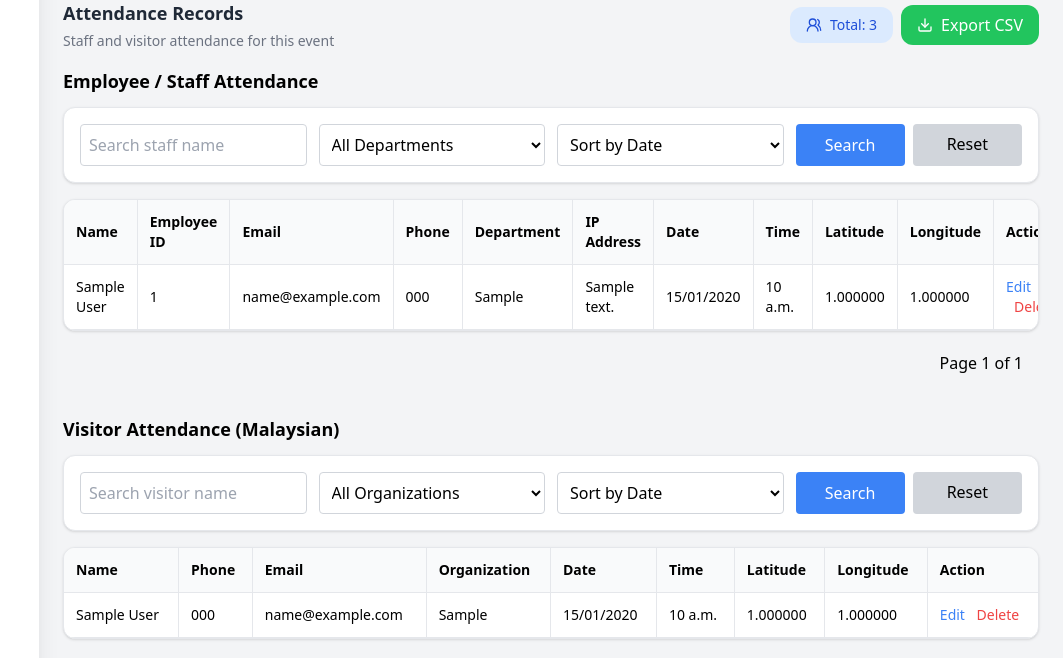
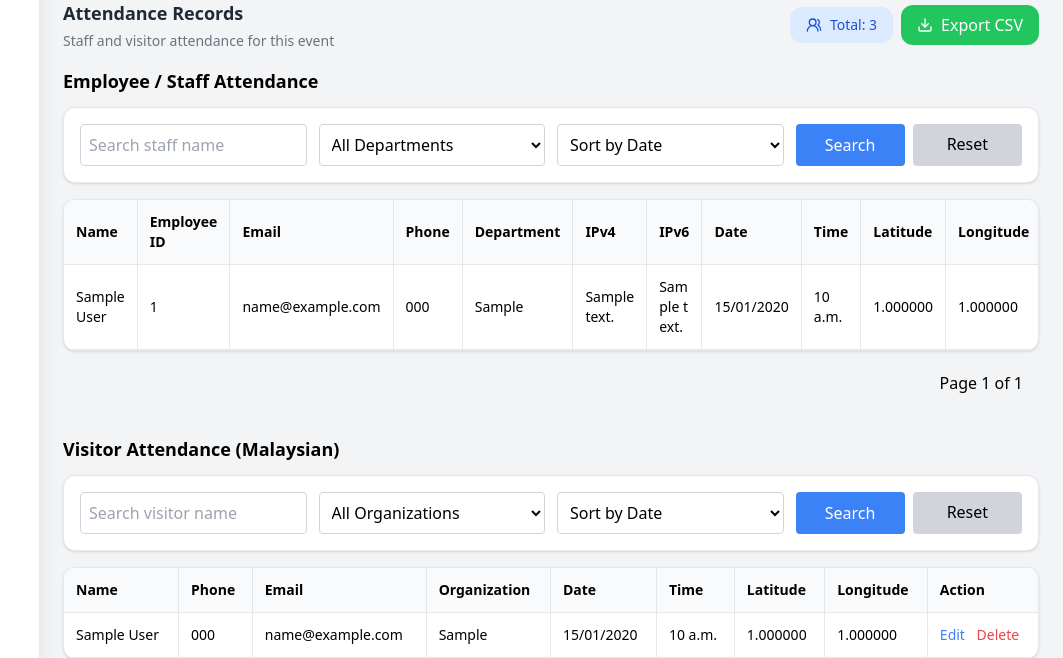
Before and after one commit to Amirul-url/dbku-attendance-management-system, a Django app: page /events/1/ in a window 1280 px wide. Shown: the part 638-1296 px from the top of the page, without its empty margins (217-1280 px from the left). Run offline with Django 5.2, Linux system fonts and the light colour scheme; a user stored in the database is signed in; tables that the repository leaves empty hold one stand-in row (values such as "Sample post"); data that the repository does not hold is empty; some libraries are stand-ins or nearby versions.

Commit message:
add ipv4

```diff
--- a/employees/models.py
+++ b/employees/models.py
@@ -56,7 +56,9 @@ class Attendance(models.Model):
     phone_number = models.CharField(max_length=20)
     email = models.EmailField()
     department = models.CharField(max_length=100)
-    ip_address = models.GenericIPAddressField(null=True, blank=True)
+
+    ipv4_address = models.GenericIPAddressField(null=True, blank=True, protocol='IPv4')
+    ipv6_address = models.GenericIPAddressField(null=True, blank=True, protocol='IPv6')
 
     date = models.DateField(auto_now_add=True)
     time = models.TimeField(auto_now_add=True)
@@ -69,8 +71,6 @@ class Attendance(models.Model):
 
     def __str__(self):
         return f"{self.full_name} - {self.event}"
-
-
 class Visitor(models.Model):
     full_name = models.CharField(max_length=150)
     phone_number = models.CharField(max_length=20)
--- a/employees/views.py
+++ b/employees/views.py
@@ -6,6 +6,7 @@ import os
 import re
 import threading
 import uuid
+import ipaddress
 from io import BytesIO
 
 os.environ["PADDLE_PDX_DISABLE_MODEL_SOURCE_CHECK"] = "True"
@@ -919,14 +920,56 @@ def calculate_distance_meters(lat1, lon1, lat2, lon2):
 
     return r * c
 
-def get_client_ip(request):
+def normalize_ip_value(raw_ip):
+    if not raw_ip:
+        return None
+
+    raw_ip = raw_ip.strip()
+
+    # contoh: [2001:db8::1]:443
+    if raw_ip.startswith('[') and ']' in raw_ip:
+        raw_ip = raw_ip[1:raw_ip.index(']')]
+
+    # contoh: 192.168.0.10:8000
+    elif raw_ip.count(':') == 1 and '.' in raw_ip.split(':')[0]:
+        raw_ip = raw_ip.split(':')[0]
+
+    # buang scope id kalau ada, contoh fe80::1%eth0
+    raw_ip = raw_ip.split('%')[0]
+
+    try:
+        return str(ipaddress.ip_address(raw_ip))
+    except ValueError:
+        return None
+
+
+def get_client_ips(request):
     x_forwarded_for = request.META.get('HTTP_X_FORWARDED_FOR')
 
+    candidates = []
     if x_forwarded_for:
-        # ambil IP pertama sebab itu usually client asal
-        return x_forwarded_for.split(',')[0].strip()
-
-    return request.META.get('REMOTE_ADDR')
+        candidates = [ip.strip() for ip in x_forwarded_for.split(',') if ip.strip()]
+    else:
+        remote_addr = request.META.get('REMOTE_ADDR')
+        if remote_addr:
+            candidates = [remote_addr]
+
+    ipv4_address = None
+    ipv6_address = None
+
+    for raw_ip in candidates:
+        clean_ip = normalize_ip_value(raw_ip)
+        if not clean_ip:
+            continue
+
+        parsed_ip = ipaddress.ip_address(clean_ip)
+
+        if parsed_ip.version == 4 and not ipv4_address:
+            ipv4_address = clean_ip
+        elif parsed_ip.version == 6 and not ipv6_address:
+            ipv6_address = clean_ip
+
+    return ipv4_address, ipv6_address
 
 def visitor_attendance_page(request, event_id):
     event = get_object_or_404(Event, id=event_id)
@@ -1026,7 +1069,23 @@ def submit_staff_attendance(request, event_id):
         department = (data.get('department') or '').strip()
         latitude = data.get('latitude')
         longitude = data.get('longitude')
-        client_ip = get_client_ip(request)
+        ipv4_address, ipv6_address = get_client_ips(request)
+        submitted_ipv4 = (data.get('ipv4_address') or '').strip()
+
+        # fallback: guna IPv4 dari browser kalau header tak ada
+        if not ipv4_address and submitted_ipv4:
+            try:
+                parsed = ipaddress.ip_address(submitted_ipv4)
+                if parsed.version == 4:
+                    ipv4_address = str(parsed)
+            except ValueError:
+                pass
+
+        print("=== STAFF ATTENDANCE IP DEBUG ===")
+        print("HTTP_X_FORWARDED_FOR:", request.META.get('HTTP_X_FORWARDED_FOR'))
+        print("REMOTE_ADDR:", request.META.get('REMOTE_ADDR'))
+        print("IPv4 detected:", ipv4_address)
+        print("IPv6 detected:", ipv6_address)
 
         if not all([full_name, employee_id, phone, email, department]):
             return JsonResponse({'error': 'All fields are required'}, status=400)
@@ -1074,7 +1133,8 @@ def submit_staff_attendance(request, event_id):
                 'phone_number': phone,
                 'email': employee.email,
                 'department': employee.department,
-                'ip_address': client_ip,
+                'ipv4_address': ipv4_address,
+                'ipv6_address': ipv6_address,
                 'latitude': latitude,
                 'longitude': longitude
             }
@@ -1345,7 +1405,7 @@ def export_attendance_csv(request, id):
     writer = csv.writer(response)
 
     writer.writerow(['EMPLOYEE ATTENDANCE'])
-    writer.writerow(['Name', 'Employee ID', 'Phone', 'Email', 'Department', 'IP Address', 'Date', 'Time', 'Latitude', 'Longitude'])
+    writer.writerow(['Name', 'Employee ID', 'Phone', 'Email', 'Department', 'IPv4', 'IPv6', 'Date', 'Time', 'Latitude', 'Longitude'])
 
     for att in employee_attendances:
         writer.writerow([
@@ -1354,7 +1414,8 @@ def export_attendance_csv(request, id):
             f"'{att.phone_number}",
             att.email,
             att.department,
-            att.ip_address or '-',
+            att.ipv4_address or '-',
+            att.ipv6_address or '-',
             att.date.strftime("%d/%m/%Y"),
             att.time.strftime("%H:%M:%S"),
             att.latitude,
--- a/templates/event_detail.html
+++ b/templates/event_detail.html
@@ -172,7 +172,8 @@
           <th class="p-3 text-left border-r border-gray-200">Email</th>
           <th class="p-3 text-left border-r border-gray-200">Phone</th>
           <th class="p-3 text-left border-r border-gray-200">Department</th>
-          <th class="p-3 text-left border-r border-gray-200">IP Address</th>
+          <th class="p-3 text-left border-r border-gray-200">IPv4</th>
+          <th class="p-3 text-left border-r border-gray-200">IPv6</th>
           <th class="p-3 text-left border-r border-gray-200">Date</th>
           <th class="p-3 text-left border-r border-gray-200">Time</th>
           <th class="p-3 text-left border-r border-gray-200">Latitude</th>
@@ -191,7 +192,8 @@
           <td class="p-3 border-r border-gray-200">{{ att.email|default:"-" }}</td>
           <td class="p-3 border-r border-gray-200">{{ att.phone_number|default:"-" }}</td>
           <td class="p-3 border-r border-gray-200">{{ att.department|default:"-" }}</td>
-          <td class="p-3 border-r border-gray-200">{{ att.ip_address|default:"-" }}</td>
+          <td class="p-3 border-r border-gray-200">{{ att.ipv4_address|default:"-" }}</td>
+          <td class="p-3 border-r border-gray-200 break-all">{{ att.ipv6_address|default:"-" }}</td>
           <td class="p-3 border-r border-gray-200">{{ att.date|date:"d/m/Y" }}</td>
           <td class="p-3 border-r border-gray-200">{{ att.time }}</td>
           <td class="p-3 border-r border-gray-200">{{ att.latitude|default:"-" }}</td>
@@ -219,7 +221,7 @@
         </tr>
         {% empty %}
         <tr>
-          <td colspan="{% if can_manage %}11{% else %}10{% endif %}" class="text-center p-4 text-gray-500">
+          <td colspan="{% if can_manage %}12{% else %}11{% endif %}" class="text-center p-4 text-gray-500">
             No employee attendance
           </td>
         </tr>
```
Also changed, not shown: templates/staff_attendance_form.html (+22 -1 lines), employees/migrations/0010_remove_attendance_ip_address_attendance_ipv4_address_and_more.py (added).
